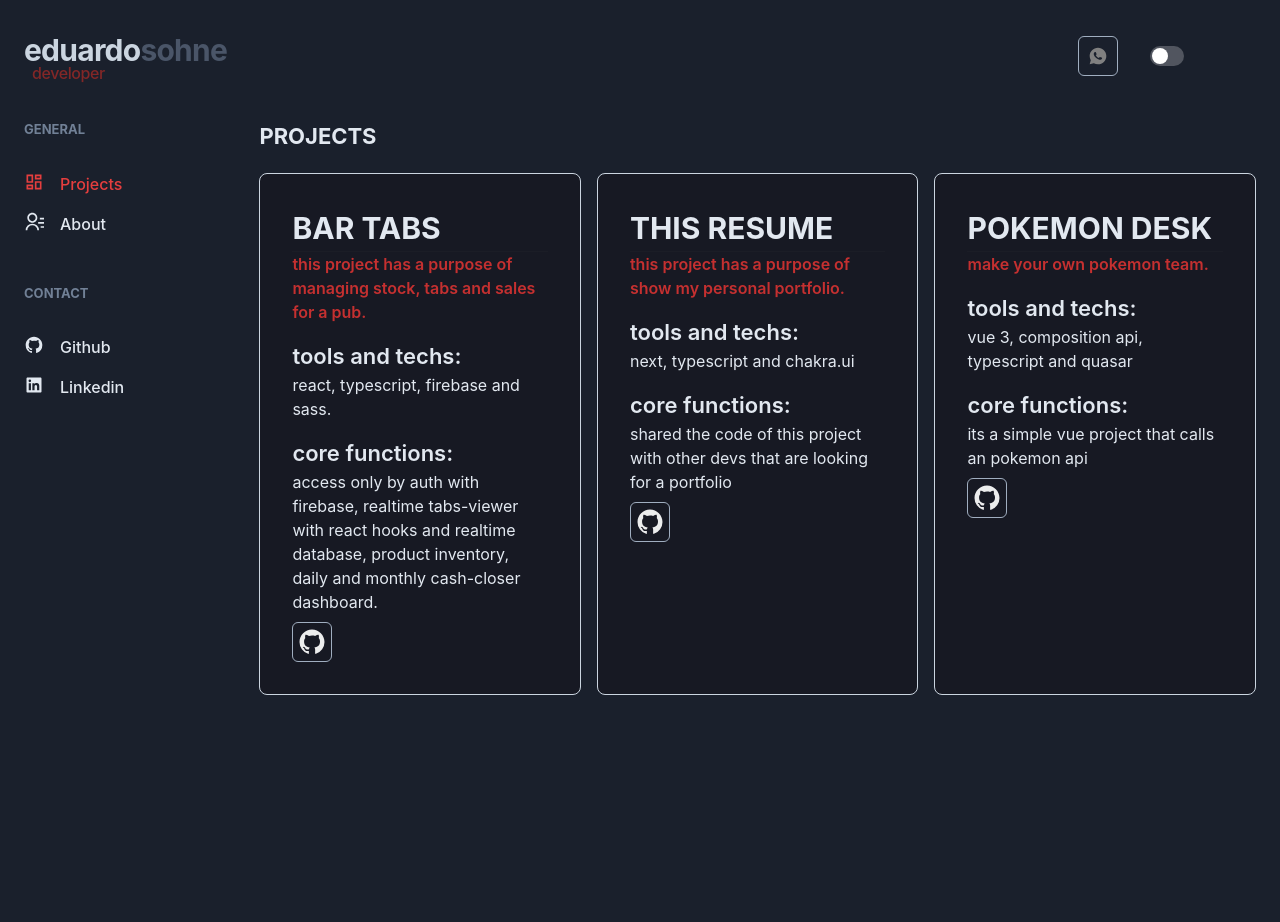
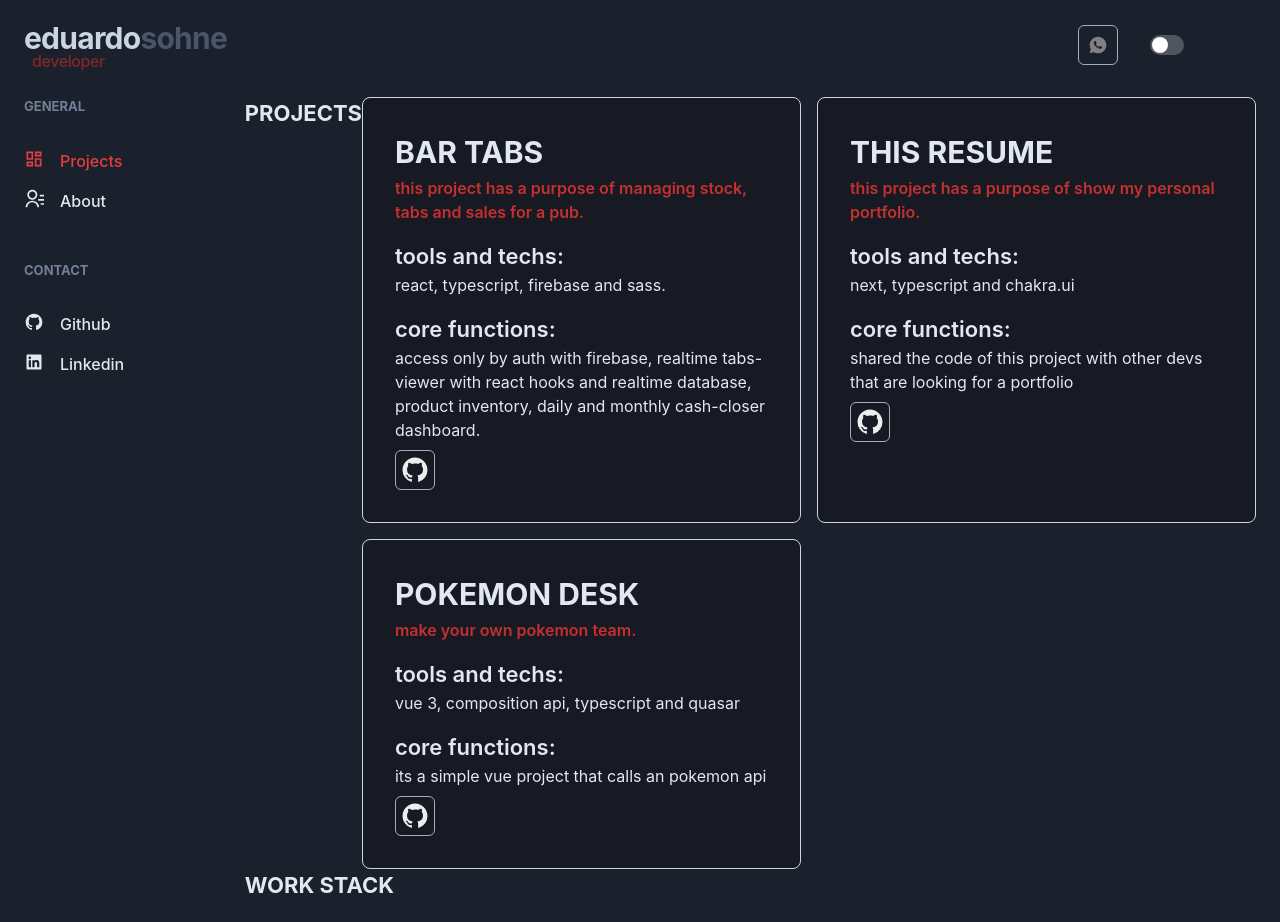
Before and after one commit to dudusohne/nextresume, a Next.js app: page /home in a window 1280 px wide. Before the commit the page ends 800 px from the top, so only its background shows below. Built offline with nearby package versions, Linux system fonts and the light colour scheme.

Commit message:
Update home.tsx

```diff
--- a/src/pages/home.tsx
+++ b/src/pages/home.tsx
@@ -19,6 +19,7 @@ export default function Home() {
             <Flex w="100%" my="6" maxWidth={1480} mx="auto" px="6">
                 <Sidebar />
                 <Flex direction="column">
+                    <Flex>
                         <Text as="span" fontSize={22} fontWeight="bold" color={color} mb="5">PROJECTS</Text>
                         <SimpleGrid flex="1" gap="4" minChildWidth={320} align="flex-start" columns={3}>
                             <ProjectBox
@@ -76,6 +77,10 @@ export default function Home() {
                             </ProjectBox>
                         </SimpleGrid>
                     </Flex>
+                    <Flex>
+                        <Text as="span" fontSize={22} fontWeight="bold" color={color} mb="5">WORK STACK</Text>
+                    </Flex>
+                </Flex>
             </Flex>
         </Flex>
 
```
Lines whose indentation alone changed are shown as unchanged.
